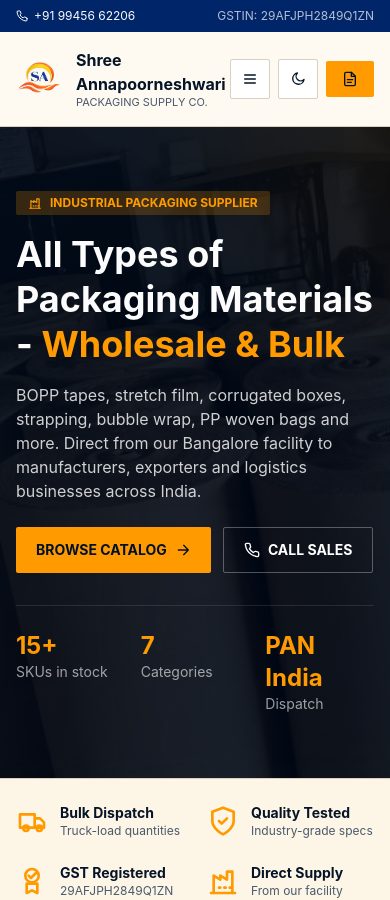
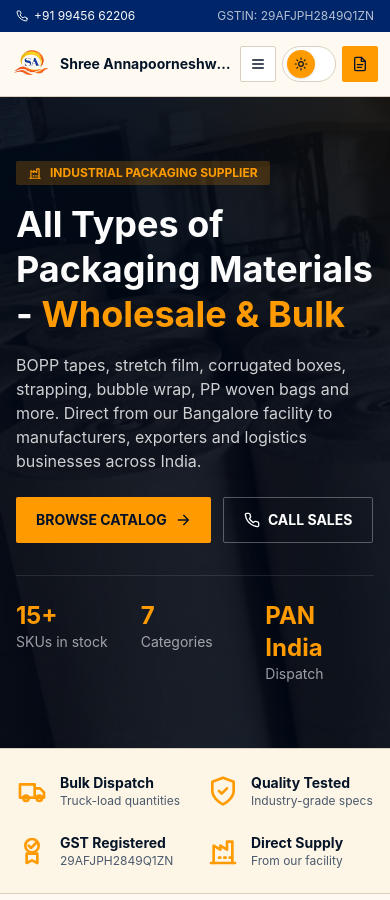
Before and after one commit to ShridharMBhalkhed/annapoorneshwari-supply, a React (Vite) app: page / in a window 390 px wide. Shown: the top 900 px of the page. Built offline with nearby package versions, Linux system fonts and the light colour scheme.

Commit message:
changed the menu toggle for mobile

```diff
--- a/src/components/site/Header.jsx
+++ b/src/components/site/Header.jsx
@@ -1,4 +1,4 @@
-import { useEffect, useState } from "react";
+import { useEffect, useRef, useState } from "react";
 import { Link } from "../Link.jsx";
 import { Icon } from "../Icon.jsx";
 import { useInquiryCart } from "../../lib/inquiryStore.js";
@@ -15,12 +15,25 @@ export function Header() {
   const count = cart.reduce((total, item) => total + item.quantity, 0);
   const [theme, setTheme] = useState(getPreferredTheme);
   const [menuOpen, setMenuOpen] = useState(false);
+  const [showAddedNotice, setShowAddedNotice] = useState(false);
+  const previousCount = useRef(count);
 
   useEffect(() => {
     document.documentElement.classList.toggle("dark", theme === "dark");
     document.documentElement.style.colorScheme = theme;
     window.localStorage?.setItem("sa_theme", theme);
   }, [theme]);
+
+  useEffect(() => {
+    if (count > previousCount.current) {
+      setShowAddedNotice(true);
+      const timer = window.setTimeout(() => setShowAddedNotice(false), 1800);
+      previousCount.current = count;
+      return () => window.clearTimeout(timer);
+    }
+
+    previousCount.current = count;
+  }, [count]);
 
   const nextTheme = theme === "dark" ? "light" : "dark";
   const navItems = [
@@ -48,17 +61,19 @@ export function Header() {
           <span className="text-white/70">GSTIN: 29AFJPH2849Q1ZN</span>
         </div>
       </div>
-      <header className="sticky top-0 z-40 border-b bg-background/95 backdrop-blur">
-        <div className="container mx-auto flex items-center justify-between gap-4 px-4 py-4">
-          <Link to="/" className="flex items-center gap-3">
+      <header className="sticky top-0 z-40 border-b bg-background/95 backdrop-blur relative">
+        <div className="container mx-auto flex items-center justify-between gap-2 px-3 py-3 sm:gap-4 sm:px-4 sm:py-4">
+          <Link to="/" className="flex min-w-0 flex-1 items-center gap-2 sm:gap-3 md:flex-none">
             <img
               src="/logo-removebg-preview.png"
               alt="Shree Annapoorneshwari logo"
-              className="h-12 w-12 rounded-sm object-contain"
+              className="h-10 w-10 flex-shrink-0 rounded-sm object-contain sm:h-12 sm:w-12"
             />
-            <div className="leading-tight">
-              <div className="text-base font-bold tracking-tight">Shree Annapoorneshwari</div>
-              <div className="text-[11px] uppercase tracking-widest text-muted-foreground">
+            <div className="min-w-0 leading-tight">
+              <div className="truncate text-sm font-bold tracking-tight sm:text-base">
+                Shree Annapoorneshwari
+              </div>
+              <div className="hidden text-[11px] uppercase tracking-widest text-muted-foreground sm:block">
                 Packaging Supply Co.
               </div>
             </div>
@@ -70,11 +85,11 @@ export function Header() {
               </Link>
             ))}
           </nav>
-          <div className="flex items-center gap-2">
+          <div className="flex flex-shrink-0 items-center gap-1.5 sm:gap-2">
             <button
               type="button"
               onClick={() => setMenuOpen((open) => !open)}
-              className="inline-flex h-10 w-10 items-center justify-center rounded-sm border bg-card text-foreground transition hover:border-safety hover:text-safety md:hidden"
+              className="inline-flex h-9 w-9 items-center justify-center rounded-sm border bg-card text-foreground transition hover:border-safety hover:text-safety sm:h-10 sm:w-10 md:hidden"
               aria-expanded={menuOpen}
               aria-label="Toggle navigation menu"
               title="Menu"
@@ -84,26 +99,38 @@ export function Header() {
             <button
               type="button"
               onClick={() => setTheme(nextTheme)}
-              className="inline-flex h-10 w-10 items-center justify-center rounded-sm border bg-card text-foreground transition hover:border-safety hover:text-safety"
+              className="relative inline-flex h-9 w-[54px] items-center rounded-full border bg-card px-1 text-foreground transition hover:border-safety"
               aria-label={`Switch to ${nextTheme} theme`}
               title={`Switch to ${nextTheme} theme`}
             >
-              <Icon name={theme === "dark" ? "sun" : "moon"} className="h-4 w-4" />
+              <span
+                className={`inline-flex h-7 w-7 items-center justify-center rounded-full bg-safety text-safety-foreground shadow-sm transition-transform ${
+                  theme === "dark" ? "translate-x-5" : "translate-x-0"
+                }`}
+              >
+                <Icon name={theme === "dark" ? "moon" : "sun"} className="h-3.5 w-3.5" />
+              </span>
             </button>
             <Link
               to="/inquiry"
-              className="relative inline-flex items-center gap-2 rounded-sm bg-safety px-4 py-2.5 text-sm font-semibold text-safety-foreground hover:opacity-90"
+              className="relative inline-flex h-9 w-9 items-center justify-center rounded-sm bg-safety text-sm font-semibold text-safety-foreground hover:opacity-90 sm:h-10 sm:w-auto sm:gap-2 sm:px-4"
+              aria-label={count > 0 ? `Request quote, ${count} items added` : "Request quote"}
             >
               <Icon name="fileText" className="h-4 w-4" />
               <span className="hidden sm:inline">Request Quote</span>
               {count > 0 && (
-                <span className="ml-1 inline-flex h-5 min-w-5 items-center justify-center rounded-full bg-steel px-1.5 text-[11px] font-bold text-steel-foreground">
+                <span className="absolute -right-1.5 -top-1.5 inline-flex h-5 min-w-5 items-center justify-center rounded-full bg-steel px-1.5 text-[11px] font-bold text-steel-foreground ring-2 ring-background sm:static sm:ml-1 sm:ring-0">
                   {count}
                 </span>
               )}
             </Link>
           </div>
         </div>
+        {showAddedNotice && (
+          <div className="pointer-events-none absolute right-3 top-full mt-2 rounded-sm border bg-card px-3 py-2 text-xs font-semibold text-foreground shadow-lg">
+            Added to quote
+          </div>
+        )}
         {menuOpen && (
           <nav className="border-t bg-background px-4 py-3 md:hidden">
             <div className="container mx-auto grid gap-1 text-sm font-semibold">
```
